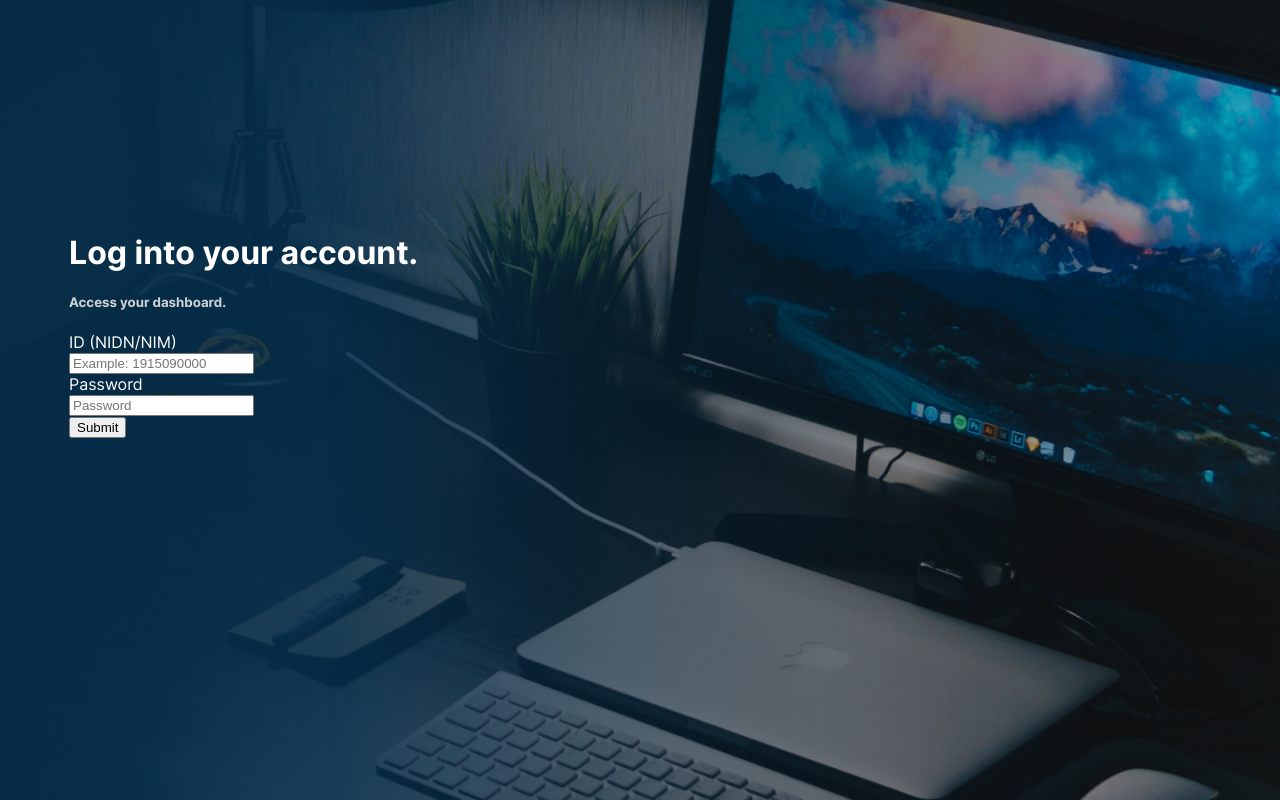
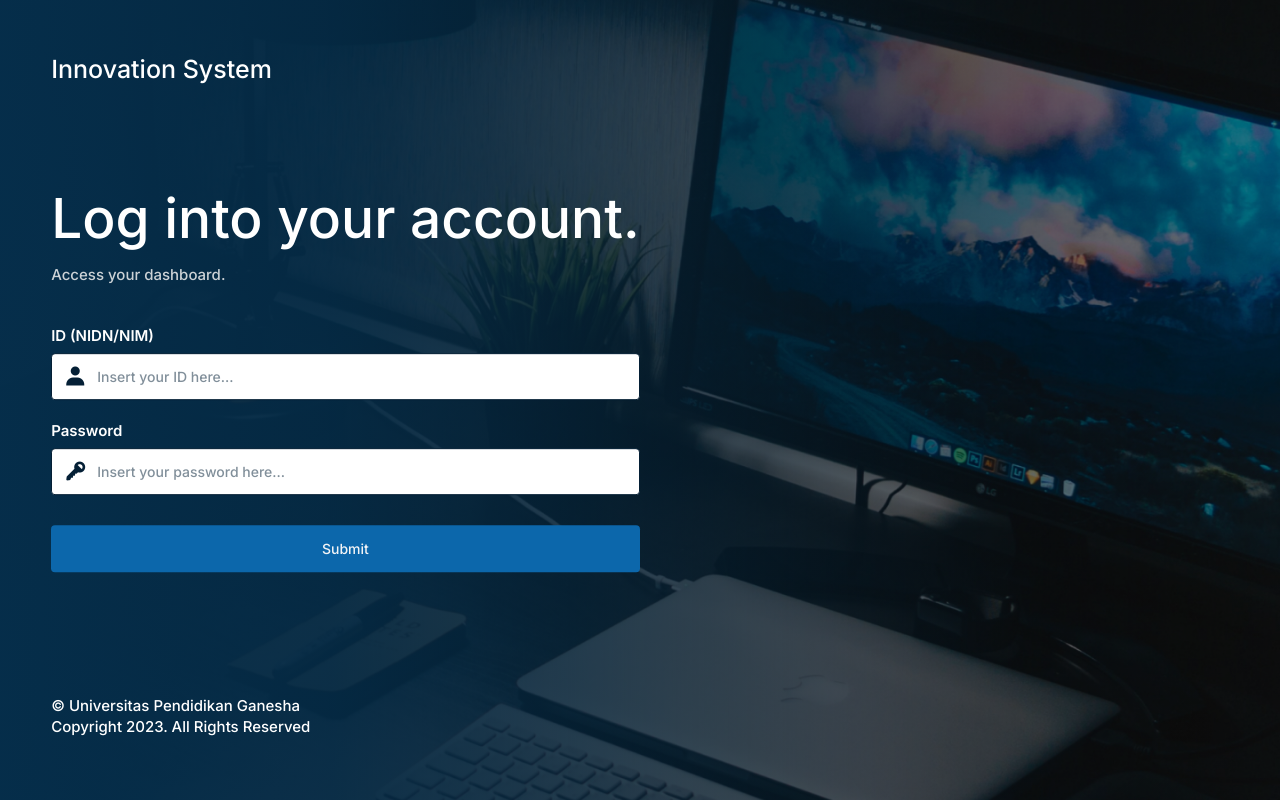
Before and after one commit to vedasuputra/innosys, a PHP site: page /login.html in a window 1280 px wide. Run offline with PHP 8.4, Linux system fonts and the light colour scheme; some libraries are stand-ins or nearby versions.

Commit message:
login ciamik done (mohon dicek lagi phpnya)

```diff
--- a/login.css
+++ b/login.css
@@ -1,18 +1,75 @@
-@font-face {
-    font-family: Inter;
-    src: url(font/Inter-VariableFont_slnt\,wght.ttf);
+body {
+  background: linear-gradient(90deg,
+  rgba(5, 46, 75, 0.8),
+  rgba(0, 0, 0, 0.3) 80%),
+url("photos/Loginbg.png");
+  background-size: cover;
+  background-repeat: no-repeat;
+  background-attachment: fixed;
+  background-position-y: 20%;
+  color: #fff;
+}
 
+h2, h1, h4 {
+  color: #fff!important;
+  font-weight: 500;
+  line-height: 0;
 }
-body{
-    font-family: Inter;
-    margin-left: 69px;
-    margin-top: 233px;
-    background-image: url(photos/Loginbg.png);
-    background-size: cover;
-    background-position: center;
-    background-repeat: no-repeat;
-    background-attachment: fixed;
+
+h2 {
+  font-size: 25px;
+  position: absolute;
+  top: 6vh;
+  left: 4vw;
 }
-.title{
-    margin: auto;
+
+h1 {
+  font-size: 55px;
+  padding-bottom: 20px;
 }
+
+h4 {
+  font-size: 15px;
+  color: #CCD2D6!important;
+}
+
+.content {
+  left: 4vw;
+
+  top: 48%;
+  -ms-transform: translateY(-50%);
+  transform: translateY(-50%);
+  height: auto;
+  position: absolute;
+}
+
+form {
+  margin-top: 50px;
+}
+
+input[type="text"], input[type="password"] {
+  padding: 14px!important;
+  padding-left: 45px!important;
+}
+
+.input-container i {
+  position: absolute;
+  font-size: 24px;
+  padding-left: 12px;
+  padding-top: 12px;
+  color: #041f35;
+}
+
+label {
+  margin-bottom: 7px!important;
+}
+
+.submit {
+  margin-top: 30px!important;
+}
+
+p {
+  position: absolute;
+  bottom: 6vh;
+  left: 4vw;
+}
--- a/login.html
+++ b/login.html
@@ -1,31 +1,45 @@
-<!DOCTYPE html>
-<html lang="en">
+<html>
+
 <head>
-    <meta charset="UTF-8">
-    <meta name="viewport" content="width=device-width, initial-scale=1.0">
-    <title>Innovation System</title>
-    <link rel="stylesheet" href="login.css">
+  <title>Submission Form | SIFORS Innovation System</title>
+  <meta charset="UTF-8">
+  <meta name="viewport" content="width=device-width, initial-scale=1">
+  <link rel="stylesheet" href="general.css">
+  <link rel="stylesheet" href="login.css">
+  <link rel="stylesheet" href="submission.css">
+  <link href='https://unpkg.com/boxicons@2.1.4/css/boxicons.min.css' rel='stylesheet'>
+  <script src="https://kit.fontawesome.com/3a38bd7be5.js" crossorigin="anonymous"></script>
+  <script src="https://code.jquery.com/jquery-3.4.1.min.js"></script>
 </head>
+
 <body>
+  <a href="dashboard.html">
+    <h2>Innovation System</h2>
+  </a>
 
-    <div class="title">
-        <h1 style="color: white;">Log into your account.</h1>
-        <h5 style="color: #CCD2D6;">Access your dashboard.</h5>
-    </div>
+  <div class="content">
+    <h1>Log into your account.</h1>
+    <h4>Access your dashboard.</h4>
 
     <form action="login.php" method="post" enctype="multipart/form-data">
-        <div>
-            <label style="color: white;" for="IDUser">ID (NIDN/NIM)</label><br>
-            <input type="text" id="IDUser" placeholder="Example: 1915090000" name="IDUser" required value="">
-        </div>
-        <div>
-            <label style="color: white;" for="UserPass">Password</label><br>
-            <input type="text" id="UserPass" placeholder="Password" name="UserPass" required value="">
-        </div>
+      <div class="input-container">
+        <label for="IDUser">ID (NIDN/NIM)</label>
+        <i class='bx bxs-user' ></i>
+        <input type="text" id="IDUser" placeholder="Insert your ID here..." name="IDUser" maxlength="10" required value="">
+      </div>
+      <div class="input-container" style="margin-top: 20px;">
+        <label for="UserPass">Password</label>
+        <i class='bx bxs-key' ></i>
+        <input type="password" id="UserPass" placeholder="Insert your password here..." name="UserPass" required value="">
+      </div>
+      <input type="submit" value="Submit" class="submit" name="submit">
+    </form>
+  </div>
 
-        <input type="submit">
+  <p>
+    © Universitas Pendidikan Ganesha<br>
+    Copyright 2023. All Rights Reserved
+  </p>
+</body>
 
-    </form>
-
-</body>
 </html>
```
Also changed, not shown: login1.css (added, +18 -0 lines), login1.html (added, +31 -0 lines).
